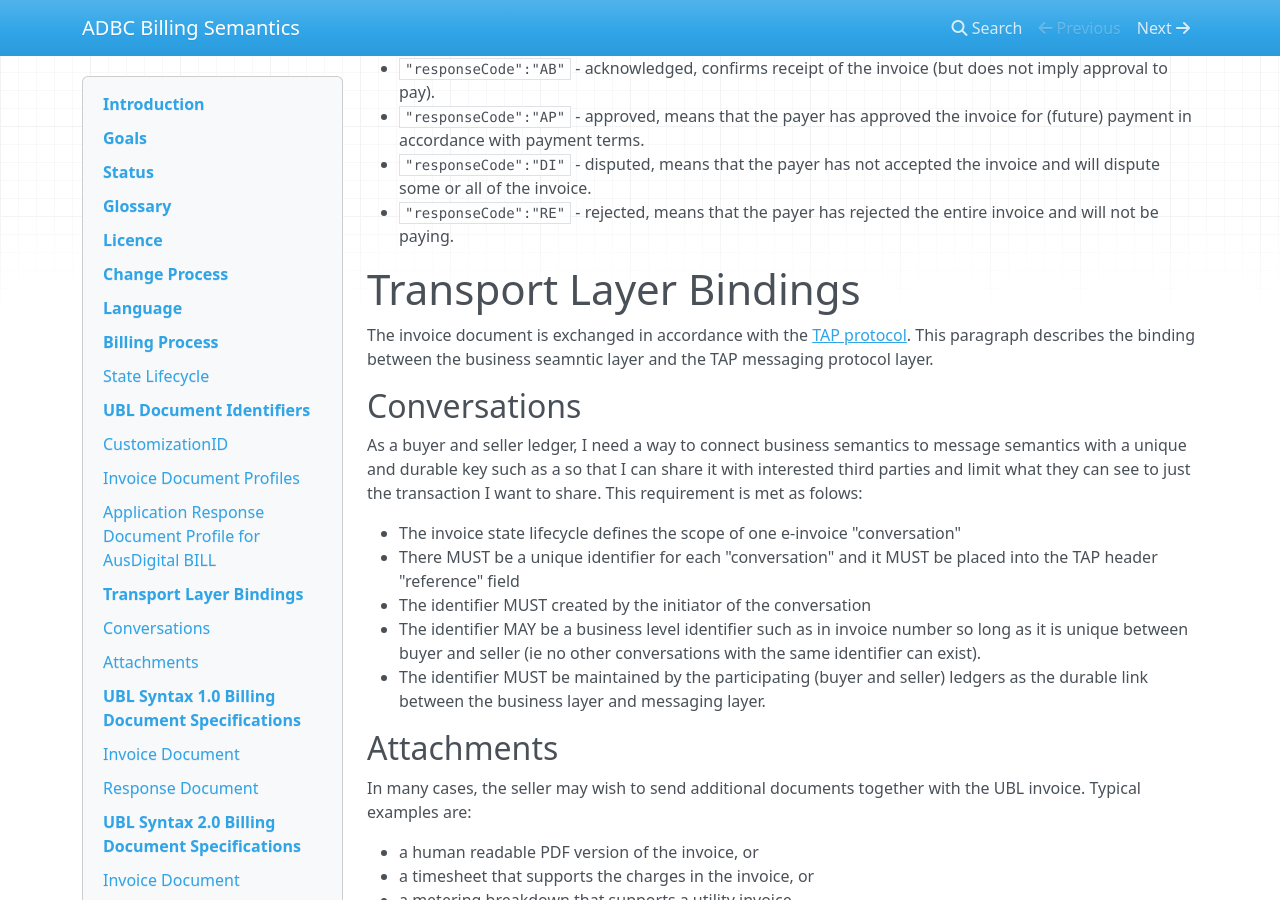
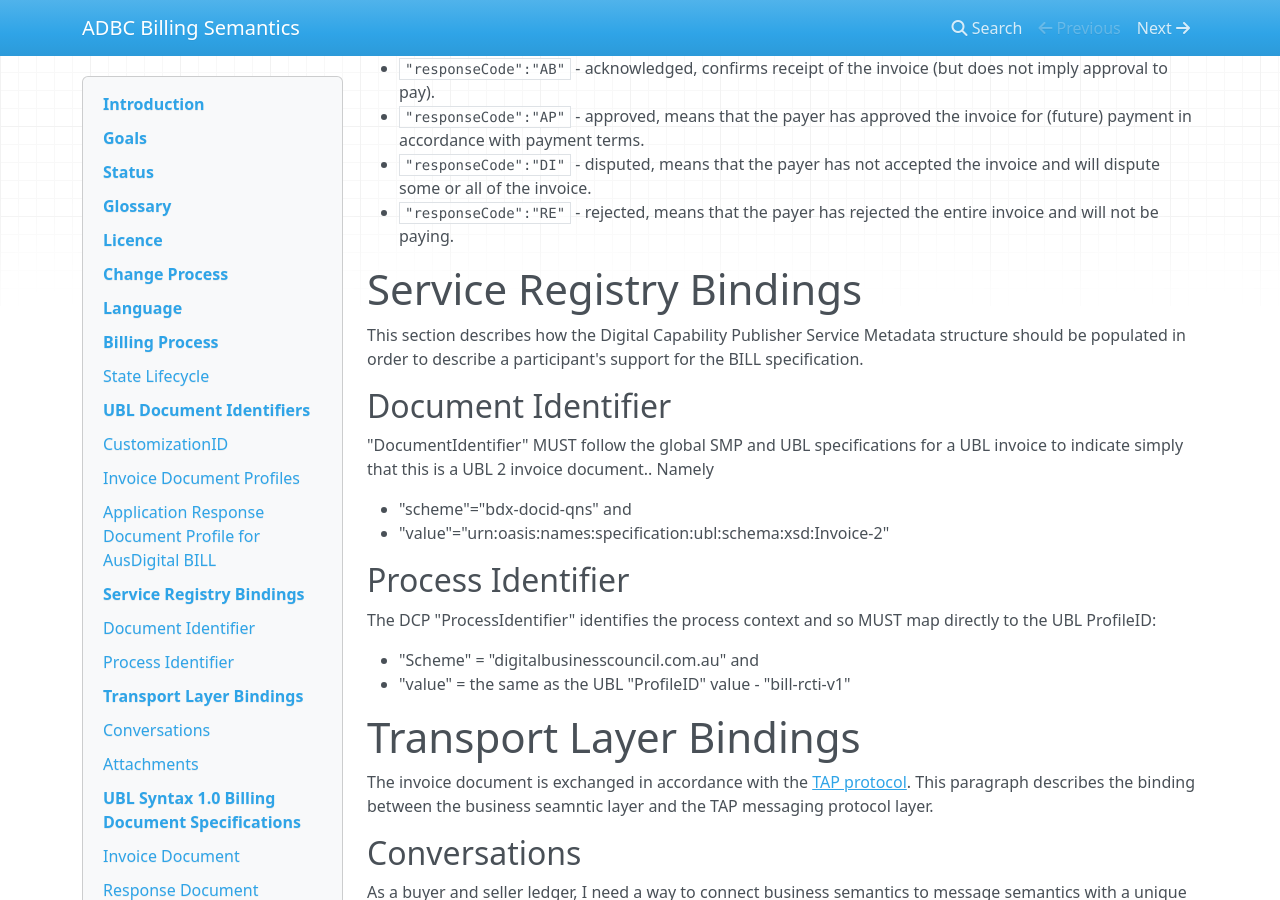
Before and after one commit to svanteschubert/ausdigital-bill, an MkDocs documentation site: the page built from docs/1.0/index.md, in a window 1280 px wide and 900 px high, scrolled down 4205 px. Built offline with MkDocs 1.6.1, drawn with Linux system fonts in a browser that asks for light colours; nearby versions of some CDN libraries.

Commit message:
Add DCP register bindings

```diff
--- a/docs/1.0/index.md
+++ b/docs/1.0/index.md
@@ -135,6 +135,25 @@ A UBL document response provides a means for the receiver party to update the se
  * `"responseCode":"AP"` - approved, means that the payer has approved the invoice for (future) payment in accordance with payment terms.
  * `"responseCode":"DI"` - disputed, means that the payer has not accepted the invoice and will dispute some or all of the invoice.
  * `"responseCode":"RE"` - rejected, means that the payer has rejected the entire invoice and will not be paying.
+
+# Service Registry Bindings
+
+This section describes how the Digital Capability Publisher Service Metadata structure should be populated in order to describe a participant's support for the BILL specification.
+
+## Document Identifier
+
+"DocumentIdentifier" MUST follow the global SMP and UBL specifications for a UBL invoice to indicate simply that this is a UBL 2 invoice document.. Namely
+
+* "scheme"="bdx-docid-qns" and
+* "value"="urn:oasis:names:specification:ubl:schema:xsd:Invoice-2"
+
+## Process Identifier
+
+The DCP "ProcessIdentifier" identifies the process context and so MUST map directly to the UBL ProfileID:
+
+* "Scheme" = "digitalbusinesscouncil.com.au" and
+* "value" = the same as the UBL "ProfileID" value - "bill-rcti-v1"
+
 
 # Transport Layer Bindings
 
```
